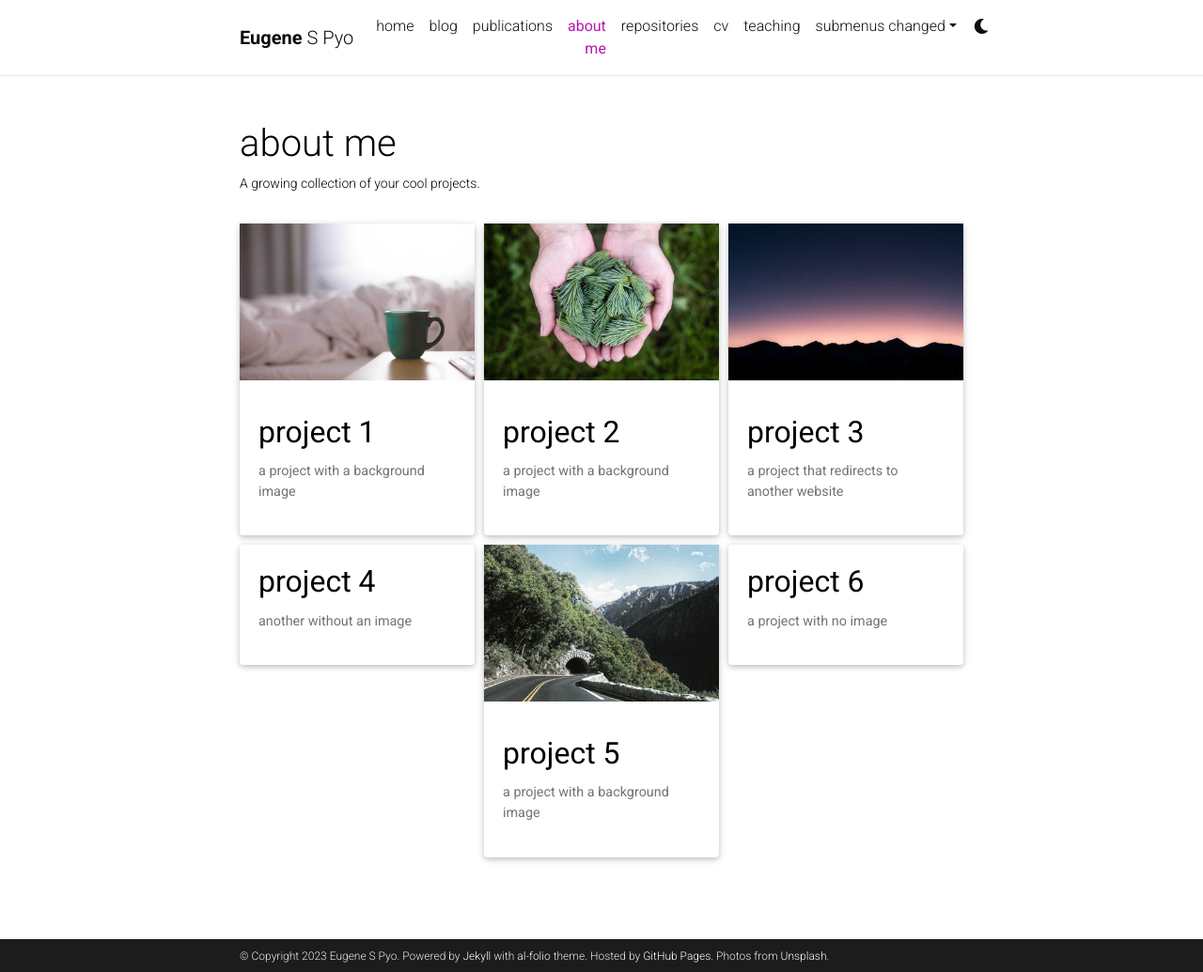
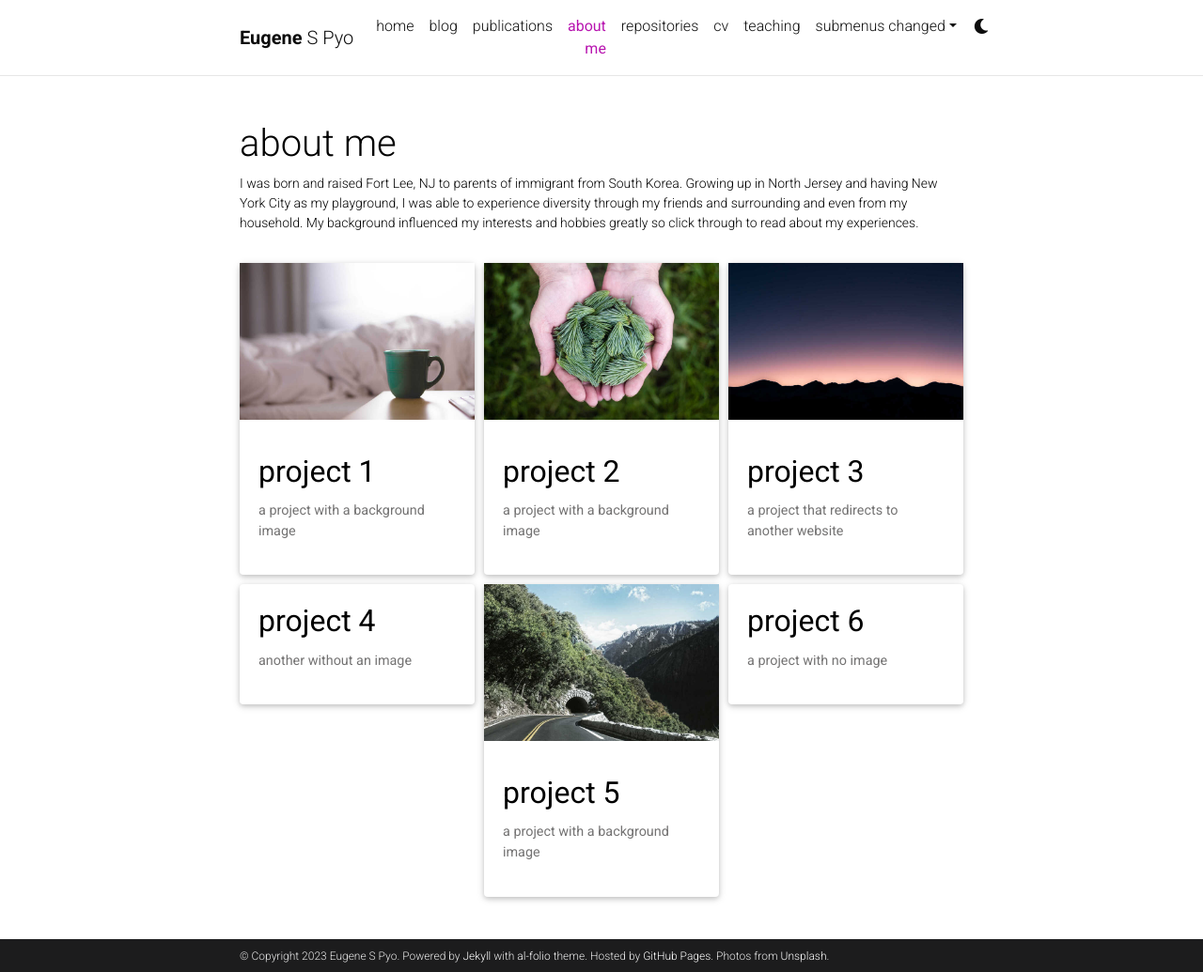
Before and after one commit to eugene-pyo/esp82.github.io, a Jekyll site: the page built from _pages/projects.md, in a window 1280 px wide and 1035 px high. Shown: the whole window at 94% size. Built offline with Jekyll 4.4.1, drawn with Linux system fonts in a browser that asks for light colours; comment, search, counter and statistics services are not loaded; a style sheet for code colours, icons or effects is not loaded.

Commit message:
Update projects.md

```diff
--- a/_pages/projects.md
+++ b/_pages/projects.md
@@ -2,7 +2,7 @@
 layout: page
 title: about me
 permalink: /projects/
-description: A growing collection of your cool projects.
+description: I was born and raised Fort Lee, NJ to parents of immigrant from South Korea. Growing up in North Jersey and having New York City as my playground, I was able to experience diversity through my friends and surrounding and even from my household. My background influenced my interests and hobbies greatly so click through to read about my experiences.
 nav: true
 nav_order: 2
 display_categories:
```
